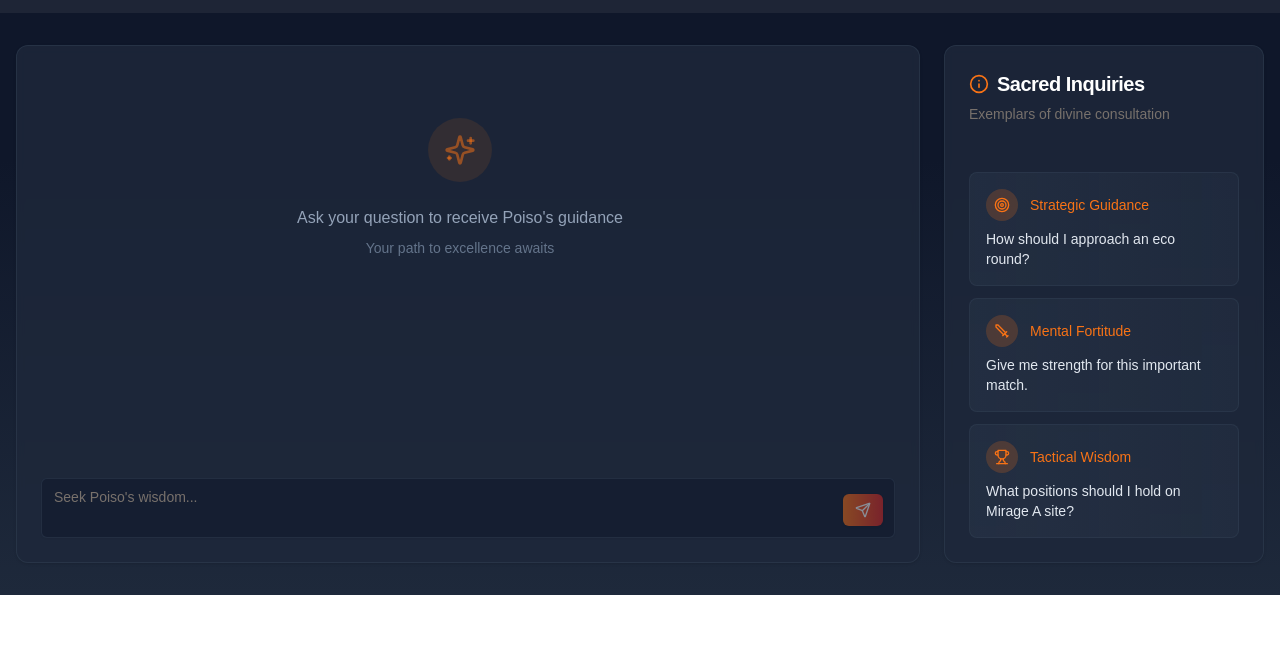
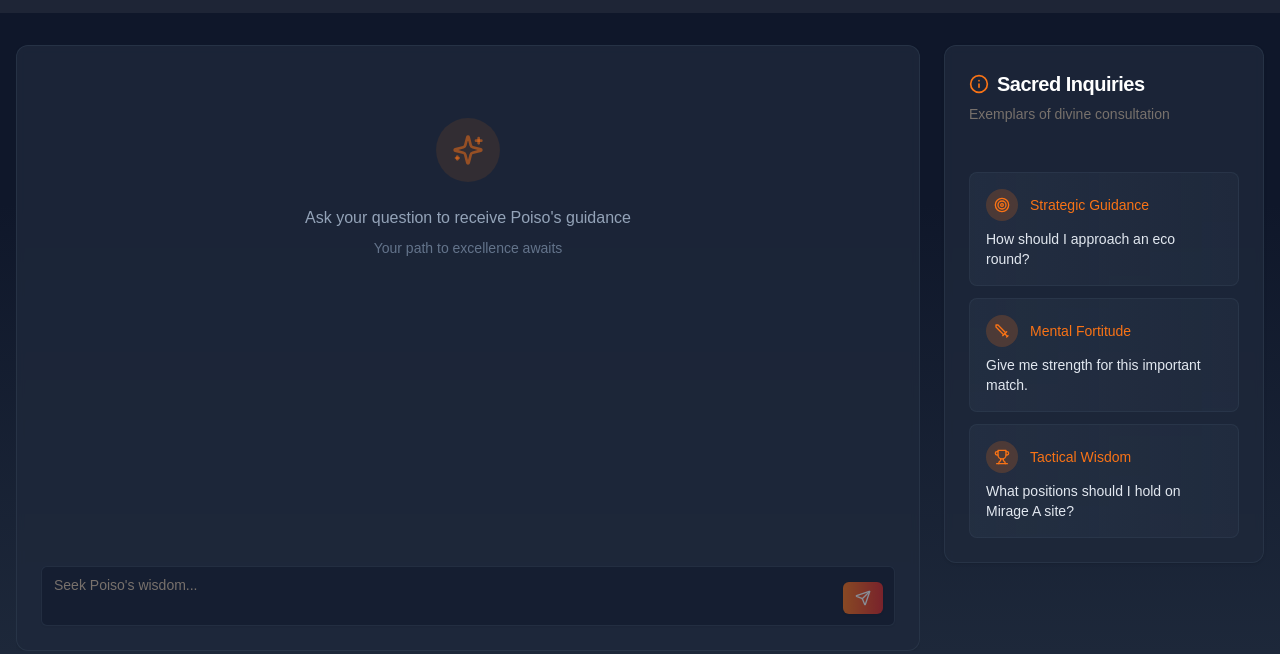
Before and after one commit to sim0wastaken/grazie-poiso, a Next.js app in the folder frontend/app/: page /poiso in a window 1280 px wide. Shown: the part 276-930 px from the top of the page. Before the commit the page ends 871 px from the top, so only its background shows below. Built offline with nearby package versions, Linux system fonts and the light colour scheme; grey boxes are pictures that could not be loaded.

Commit message:
Grazie poiso per questa scrollarea

```diff
--- a/frontend/app/src/app/(poiso)/poiso/page.tsx
+++ b/frontend/app/src/app/(poiso)/poiso/page.tsx
@@ -4,7 +4,7 @@ import Link from 'next/link';
 import { Card, CardContent, CardHeader, CardTitle, CardDescription } from '@/components/ui/card';
 import { Button } from '@/components/ui/button';
 import { Textarea } from '@/components/ui/textarea';
-import { ScrollArea } from '@/components/ui/scroll-area';
+import { ScrollArea, ScrollBar } from '@/components/ui/scroll-area';
 import { Badge } from '@/components/ui/badge';
 import { Skeleton } from '@/components/ui/skeleton';
 import {
@@ -218,31 +218,38 @@ const PoisoOracle = () => {
                 </div>
             </header>
 
-      {/* Main Content Area */}
-      <div className="flex-1 container mx-auto px-3 lg:px-4 py-4 sm:py-8 flex flex-col md:flex-row gap-4 sm:gap-6">
+            {/* Main Content Area - Remaining height */}
+            <div className="flex-1 container mx-auto px-3 lg:px-4 py-4 sm:py-8 flex flex-col md:flex-row gap-4 sm:gap-6 overflow-hidden">
                 {/* Main Oracle Interface */}
-        <div className="flex-1 flex flex-col order-2 md:order-1">
-          <Card className="bg-slate-800/80 border-slate-700/50 backdrop-blur-sm flex-1">
-            <CardContent className="p-3 sm:p-6 flex flex-col h-full">
-              <ScrollArea className="flex-1 mb-4 sm:mb-6 pr-2 sm:pr-4" ref={scrollAreaRef}>
+                <div className="flex-1 flex flex-col order-2 md:order-1 overflow-hidden">
+                    <Card className="flex-1 bg-slate-800/80 border-slate-700/50 backdrop-blur-sm flex flex-col overflow-hidden">
+                        <CardContent className="flex-1 p-3 sm:p-6 flex flex-col overflow-hidden">
+                            {/* Messages Scroll Area */}
+                            <ScrollArea className="h-[60vh] w-full rounded-md">
+                                <div className="space-y-4 sm:space-y-6">
                                     {messages.length > 0 ? (
-                  <div className="space-y-4 sm:space-y-6">
-                    {messages.map((message, index) => (
+                                        messages.map((message, index) => (
                                             <MessageDisplay key={index} message={message} />
-                    ))}
-                  </div>
+                                        ))
                                     ) : (
                                         <div className="text-center py-8 sm:py-12">
                                             <div className="w-12 h-12 sm:w-16 sm:h-16 mx-auto mb-4 sm:mb-6 rounded-full bg-orange-500/10 flex items-center justify-center">
                                                 <Sparkles className="w-6 h-6 sm:w-8 sm:h-8 text-orange-500/50" />
                                             </div>
-                    <p className="text-sm sm:text-base text-slate-400 mb-2">Ask your question to receive Poiso's guidance</p>
-                    <p className="text-xs sm:text-sm text-slate-500">Your path to excellence awaits</p>
+                                            <p className="text-sm sm:text-base text-slate-400 mb-2">
+                                                Ask your question to receive Poiso's guidance
+                                            </p>
+                                            <p className="text-xs sm:text-sm text-slate-500">
+                                                Your path to excellence awaits
+                                            </p>
                                         </div>
                                     )}
+                                </div>
+                                <ScrollBar/>
                             </ScrollArea>
 
-              <form onSubmit={handleSubmit} className="mt-auto relative">
+                            {/* Input form - Fixed height */}
+                            <form onSubmit={handleSubmit} className="mt-4 flex-shrink-0">
                                 <div className="relative">
                                     <Textarea
                                         placeholder="Seek Poiso's wisdom..."
@@ -255,8 +262,7 @@ const PoisoOracle = () => {
                                     <Button
                                         type="submit"
                                         disabled={isConsulting || !question.trim()}
-                    className={`absolute bottom-2 right-2 sm:bottom-3 sm:right-3 ${
-                      isConsulting ? 'bg-orange-500/50' : 'bg-gradient-to-r from-orange-500 to-red-600'
+                                        className={`absolute bottom-2 right-2 sm:bottom-3 sm:right-3 ${isConsulting ? 'bg-orange-500/50' : 'bg-gradient-to-r from-orange-500 to-red-600'
                                             } hover:from-orange-600 hover:to-red-700`}
                                         size="sm"
                                     >
```
Lines whose indentation alone changed are shown as unchanged.
